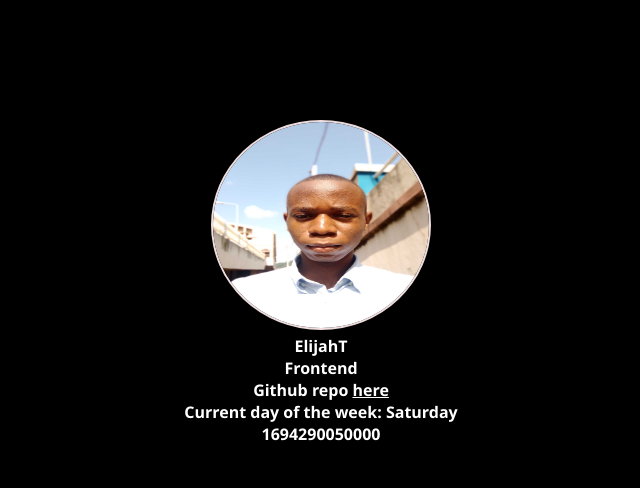
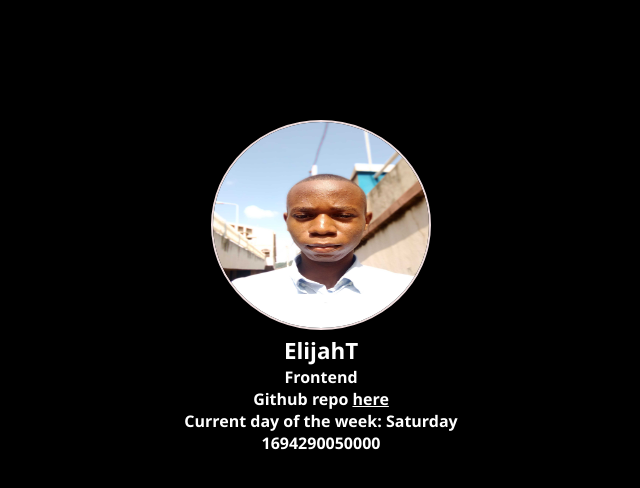
Before and after one commit to etimexo/HNGX-project-1, a plain HTML site: page index.html in a window 1280 px wide. Shown: the whole page, without its empty margins (319-959 px from the left). Drawn offline with Linux system fonts and the light colour scheme.

Commit message:
Update style.css

```diff
--- a/style.css
+++ b/style.css
@@ -22,6 +22,9 @@ main {
 .container {
     margin-top: 15vh;
 }
+.username {
+    font-size: 1.4rem;
+}
 .col-1 {
     text-align: center;
 }
```
